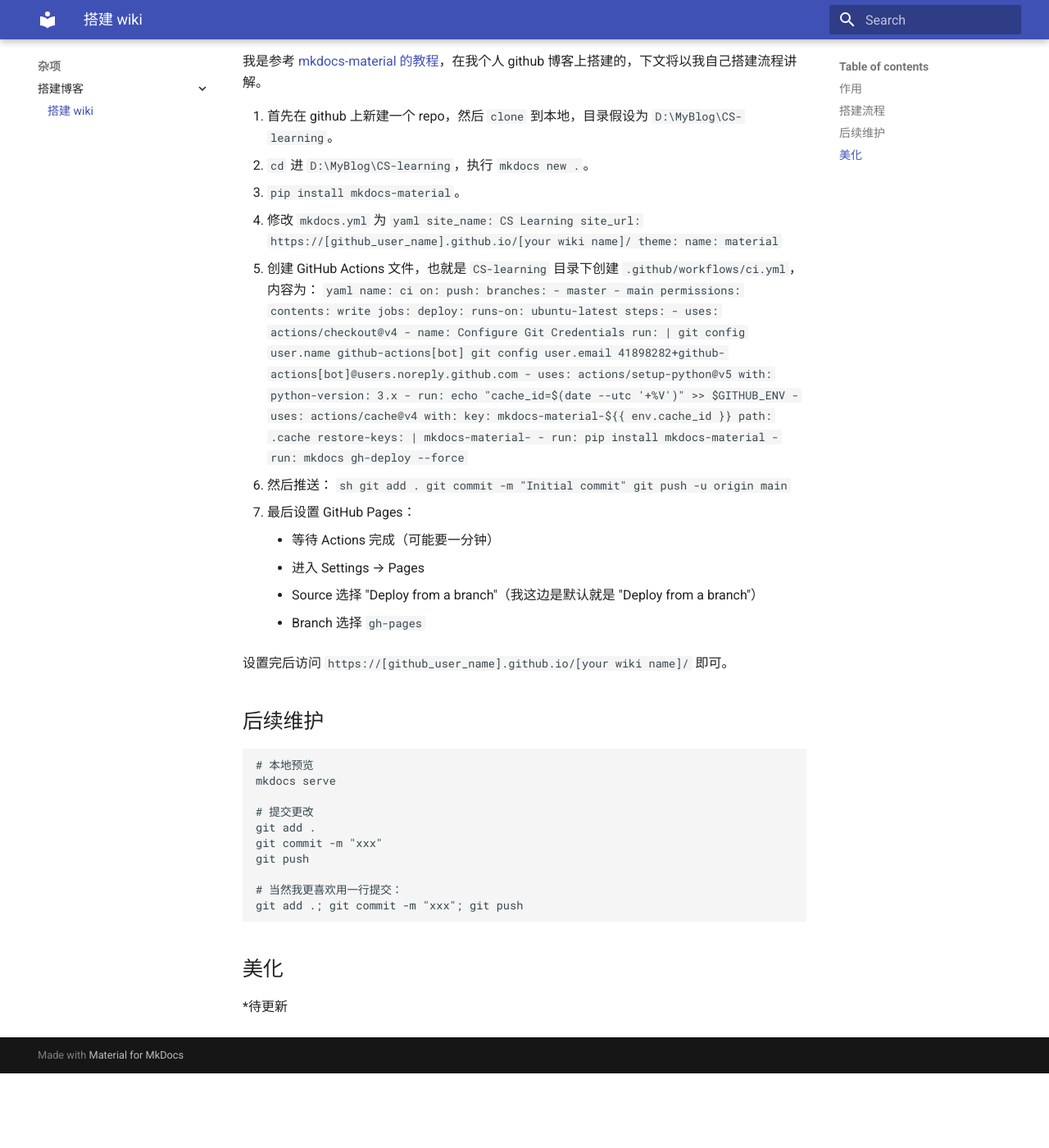
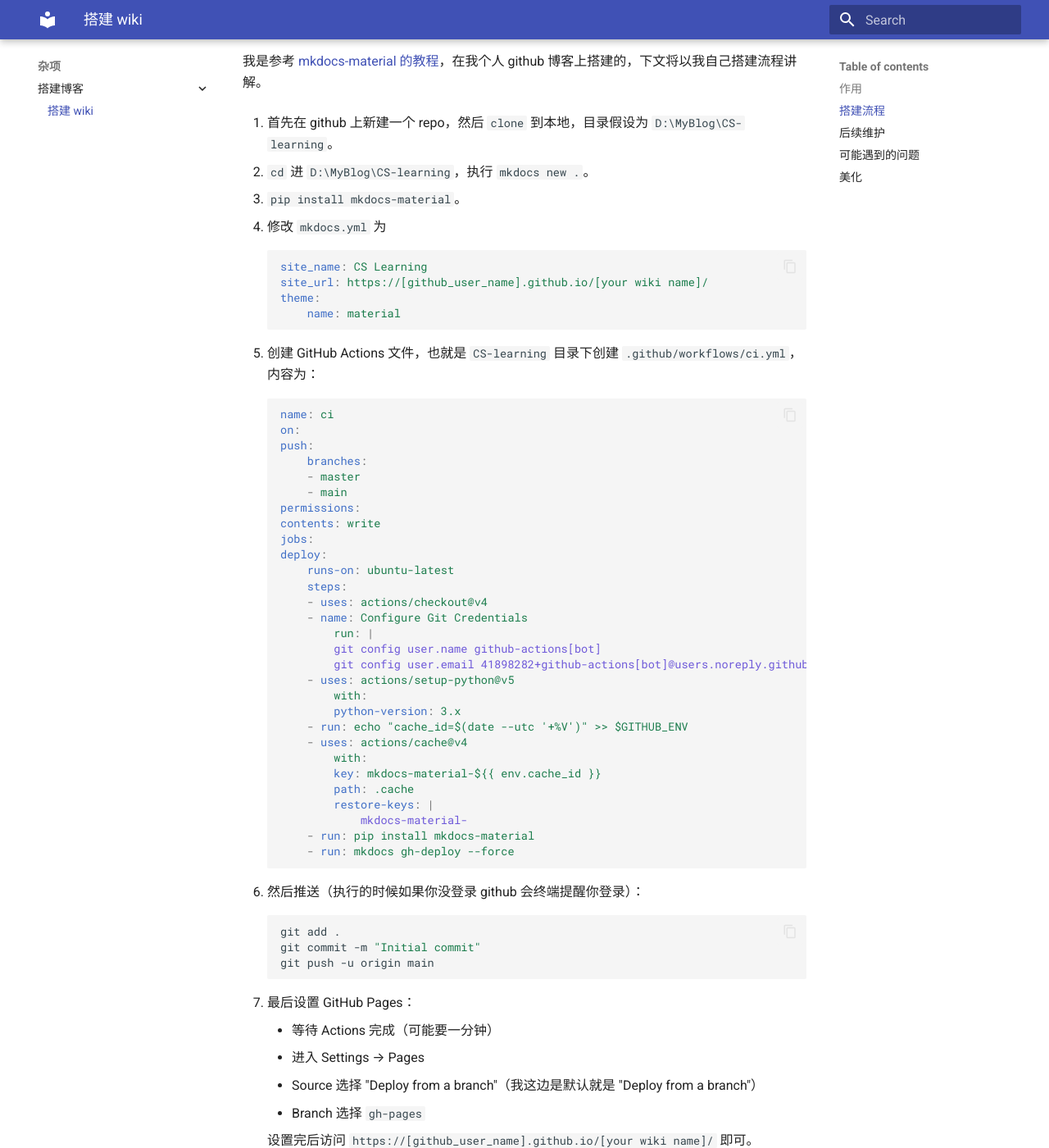
Before and after one commit to Tenshi0x0/CS-learning, an MkDocs documentation site: the page built from docs/Miscellaneous/Setting_up_a_wiki.md, in a window 1280 px wide and 1400 px high, scrolled down 333 px. Shown: the whole window at 82% size. Built offline with MkDocs 1.6.1 and Material for MkDocs 9.7.7, drawn with Linux system fonts in a browser that asks for light colours; before the commit the page ends 1642 px from its top, so only the background shows below that; some of the changed text lies outside the part shown.

Commit message:
upd set up wiki

````diff
--- a/docs/Miscellaneous/Setting_up_a_wiki.md
+++ b/docs/Miscellaneous/Setting_up_a_wiki.md
@@ -9,16 +9,22 @@
 我是参考 [mkdocs-material 的教程](https://squidfunk.github.io/mkdocs-material/getting-started/)，在我个人 github 博客上搭建的，下文将以我自己搭建流程讲解。
 
 1. 首先在 github 上新建一个 repo，然后 `clone` 到本地，目录假设为 `D:\MyBlog\CS-learning`。
+
 2. `cd` 进 `D:\MyBlog\CS-learning`，执行 `mkdocs new .`。
+
 3. `pip install mkdocs-material`。
+
 4. 修改 `mkdocs.yml` 为
+
     ```yaml
     site_name: CS Learning
     site_url: https://[github_user_name].github.io/[your wiki name]/
     theme:
         name: material
     ```
+
 5. 创建 GitHub Actions 文件，也就是 `CS-learning` 目录下创建 `.github/workflows/ci.yml`，内容为：
+
     ```yaml
     name: ci
     on:
@@ -50,20 +56,23 @@
         - run: pip install mkdocs-material
         - run: mkdocs gh-deploy --force
     ```
-6. 然后推送：
+
+6. 然后推送（执行的时候如果你没登录 github 会终端提醒你登录）：
+
     ```sh
     git add .
     git commit -m "Initial commit"
     git push -u origin main
     ```
+
 7. 最后设置 GitHub Pages：
+
     - 等待 Actions 完成（可能要一分钟）
     - 进入 Settings → Pages
     - Source 选择 "Deploy from a branch"（我这边是默认就是 "Deploy from a branch"）
     - Branch 选择 `gh-pages`
 
-
-设置完后访问 `https://[github_user_name].github.io/[your wiki name]/` 即可。
+    设置完后访问 `https://[github_user_name].github.io/[your wiki name]/` 即可。
 
 ## 后续维护
 
@@ -76,9 +85,23 @@
 git commit -m "xxx"
 git push
 
-# 当然我更喜欢用一行提交：
+# 当然用一行提交更方便：
 git add .; git commit -m "xxx"; git push
 ```
+
+## 可能遇到的问题
+
+- markdown 标号（如 `1.`，`2.`）下面有代码块的时候其下面的标号会被重置为 `1.`，以及代码没有高亮等问题，可通过在根目录的 `mkdocs.yml` 添加如下代码解决：
+    ```yaml
+    markdown_extensions:
+        - pymdownx.highlight:
+            anchor_linenums: true
+            line_spans: __span
+            pygments_lang_class: true
+        - pymdownx.inlinehilite
+        - pymdownx.snippets
+        - pymdownx.superfences
+    ```
 
 
 ## 美化
--- a/mkdocs.yml
+++ b/mkdocs.yml
@@ -15,19 +15,17 @@
     - toc.follow              # 目录跟随
     - search.suggest          # 搜索建议
     - search.highlight        # 搜索高亮
-  # palette:
-  #   - scheme: slate
-  #     primary: indigo
-  #     accent: indigo
-  #     toggle:
-  #       icon: material/brightness-7
-  #       name: 切换到浅色模式
-  #   - scheme: default
-  #     primary: indigo
-  #     accent: indigo
-  #     toggle:
-  #       icon: material/brightness-4
-  #       name: 切换到深色模式
+    - content.code.copy  # 添加复制按钮
+    - content.code.annotate  # 代码注释
+
+markdown_extensions:
+  - pymdownx.highlight:
+      anchor_linenums: true
+      line_spans: __span
+      pygments_lang_class: true
+  - pymdownx.inlinehilite
+  - pymdownx.snippets
+  - pymdownx.superfences
 
 nav:
   - 简介:
````
